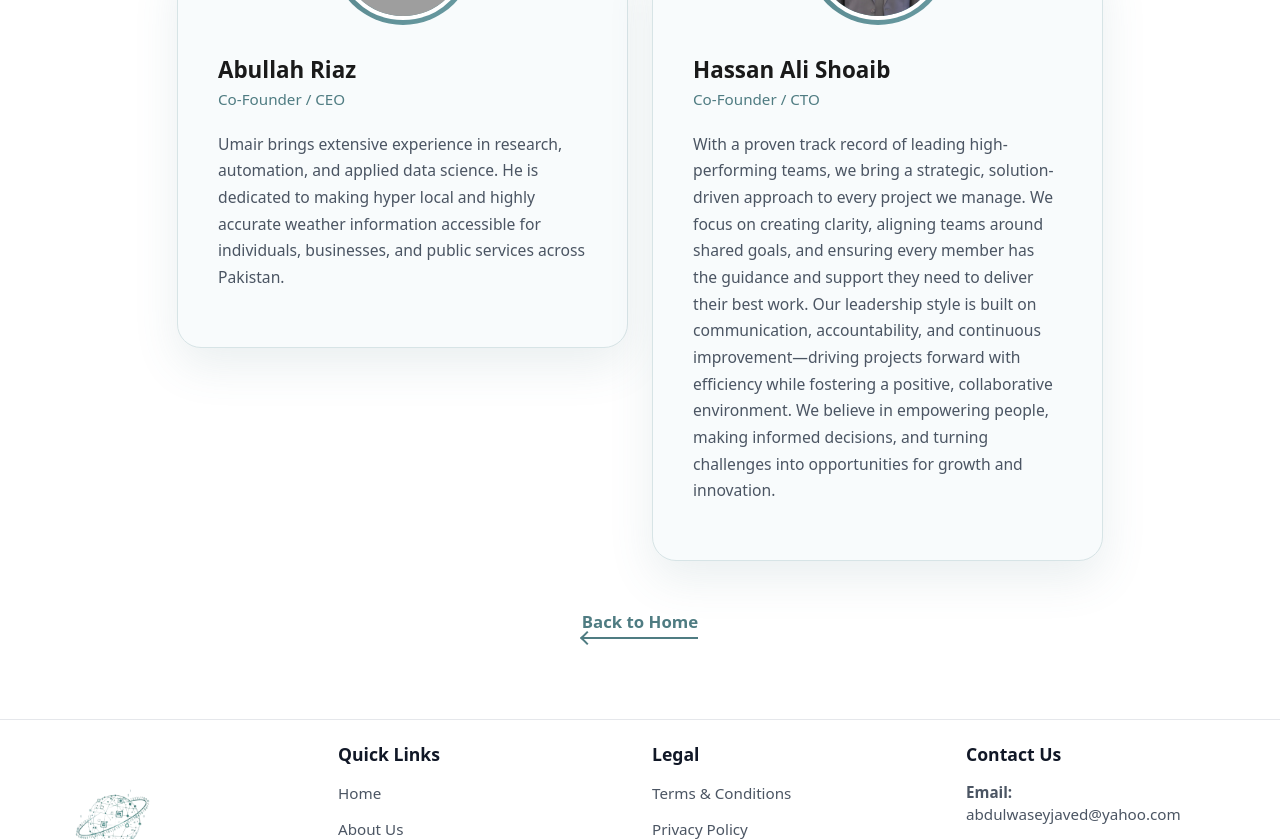
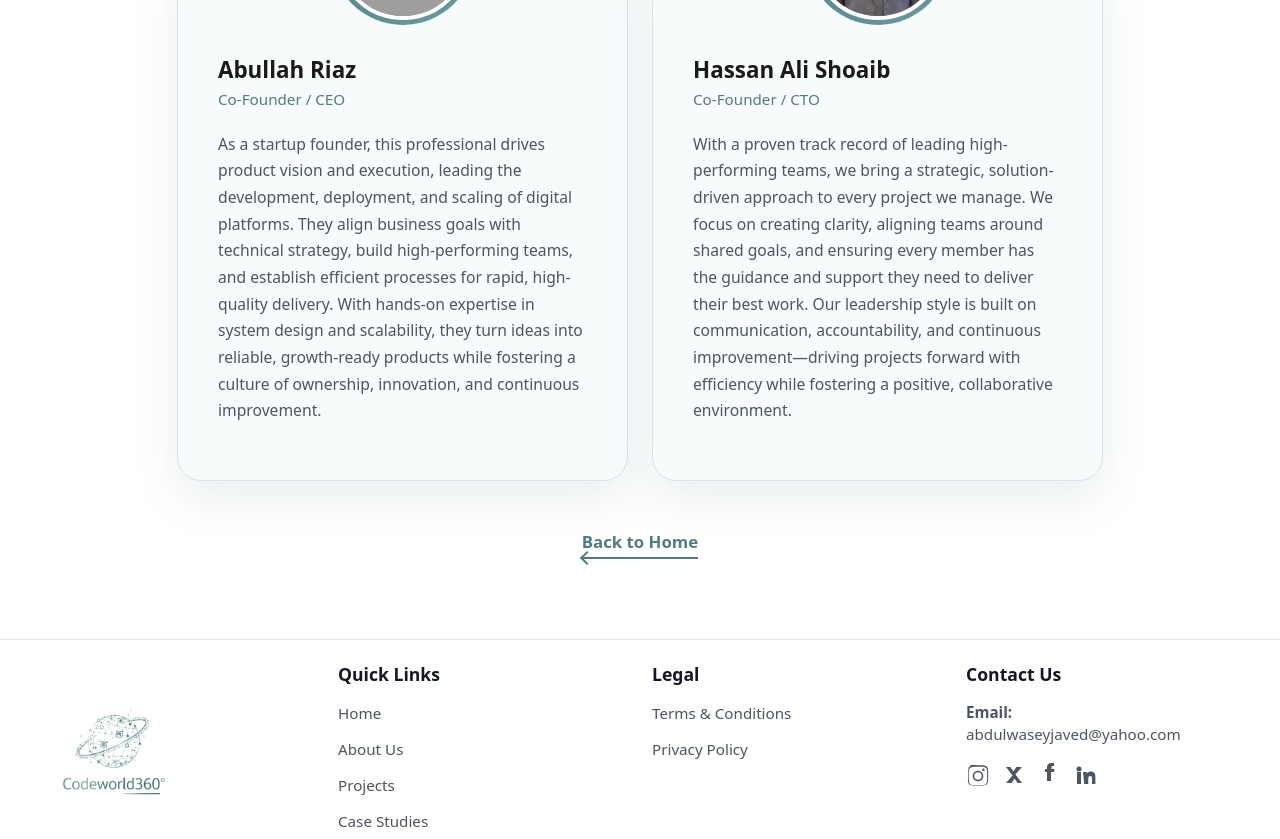
Before and after one commit to Abdulwasey97/Portfolio-Website, a Vue app: page /about-us in a window 1280 px wide. Shown: the part 1000-1839 px from the top of the page. Built offline with nearby package versions, Linux system fonts and the light colour scheme; grey boxes are pictures that could not be loaded.

Commit message:
code refined

```diff
--- a/src/views/AboutUs.vue
+++ b/src/views/AboutUs.vue
@@ -67,9 +67,12 @@
                   <h3 class="leader-name">Abullah Riaz</h3>
                   <p class="leader-role">Co‑Founder / CEO</p>
                   <p class="leader-text">
-                    Umair brings extensive experience in research, automation, and applied data science.
-                    He is dedicated to making hyper local and highly accurate weather information accessible
-                    for individuals, businesses, and public services across Pakistan.
+                    As a startup founder, this professional drives product vision and execution, leading the
+                    development, deployment, and scaling of digital platforms. They align business goals with technical
+                    strategy, build high-performing teams, and establish efficient processes for rapid, high-quality
+                    delivery. With hands-on expertise in system design and scalability, they turn ideas into reliable,
+                    growth-ready products while fostering a culture of ownership, innovation, and continuous
+                    improvement.
                   </p>
                 </div>
               </div>
@@ -88,9 +91,7 @@
                     approach to every project we manage. We focus on creating clarity, aligning teams around shared
                     goals, and ensuring every member has the guidance and support they need to deliver their best work.
                     Our leadership style is built on communication, accountability, and continuous improvement—driving
-                    projects forward with efficiency while fostering a positive, collaborative environment. We believe
-                    in empowering people, making informed decisions, and turning challenges into opportunities for
-                    growth and innovation.
+                    projects forward with efficiency while fostering a positive, collaborative environment.
                   </p>
                 </div>
               </div>
@@ -392,6 +393,8 @@ onMounted(() => {
 .leader-card {
   background: #f8fbfc;
   border-radius: 24px;
+  height: 100%;
+
   padding: 3.5rem 2.5rem 2.5rem;
   position: relative;
   box-shadow: 0 18px 45px rgba(79, 124, 130, 0.12);
```
